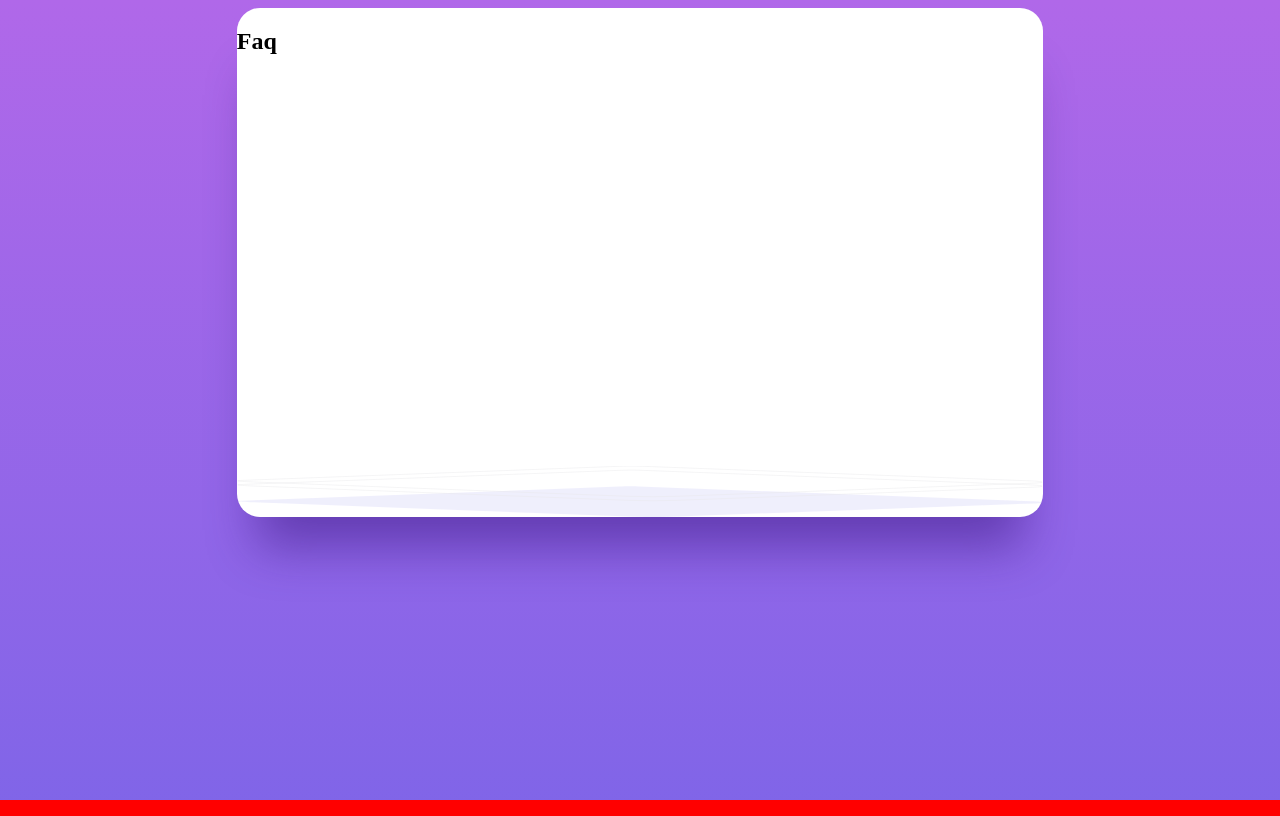
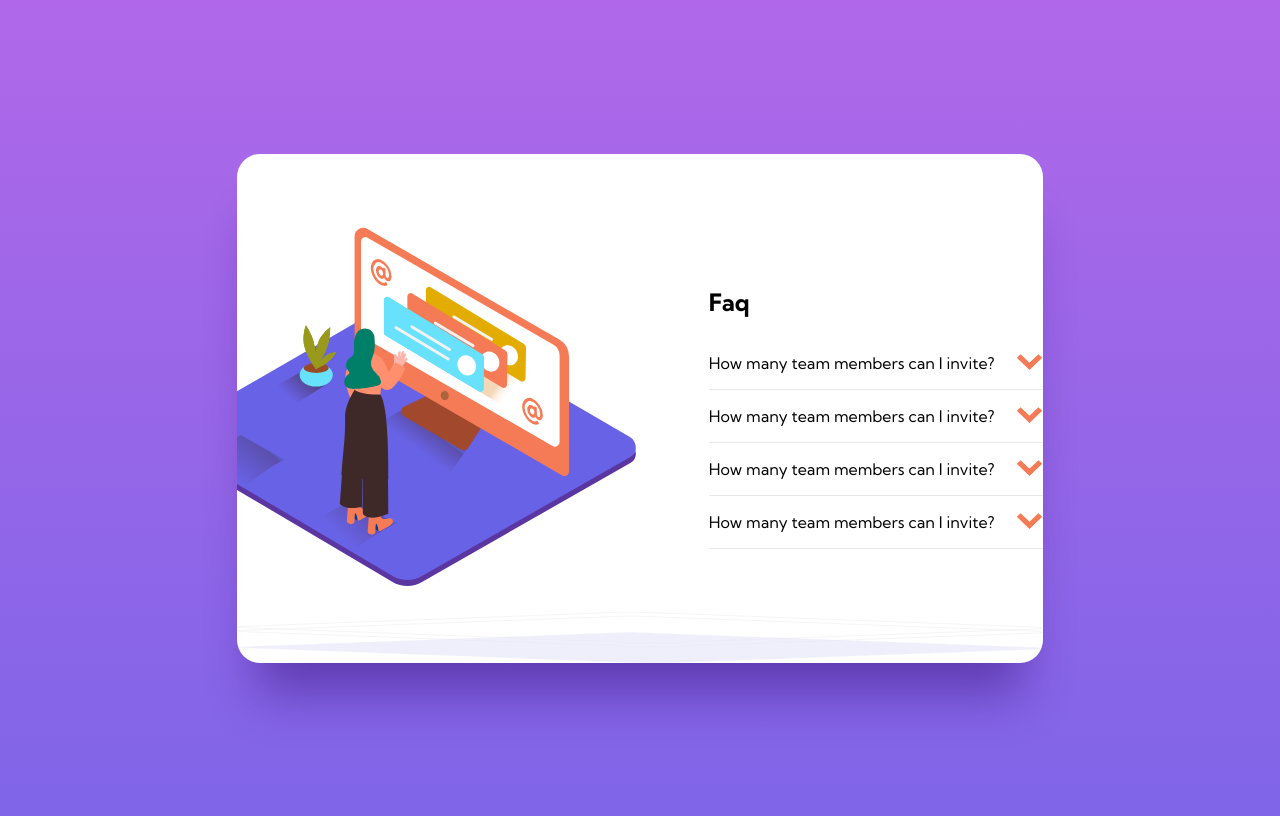
Before and after one commit to coureur12/faq-accordion-card-main, a plain HTML site: page index.html in a window 1280 px wide. Drawn offline with Linux system fonts and the light colour scheme.

Commit message:
second commit

```diff
--- a/index.html
+++ b/index.html
@@ -3,20 +3,56 @@
 <head>
   <meta charset="UTF-8">
   <meta name="viewport" content="width=device-width, initial-scale=1.0"> <!-- displays site properly based on user's device -->
-
+  <link rel="preconnect" href="https://fonts.googleapis.com">
+  <link rel="preconnect" href="https://fonts.gstatic.com" crossorigin>
+  <link href="https://fonts.googleapis.com/css2?family=Kumbh+Sans:wght@100;200;300;400;500;600;700;800;900&family=Poppins:ital,wght@0,100;0,200;0,300;0,400;0,500;0,600;0,700;0,800;0,900;1,100;1,200;1,300;1,400;1,500;1,600;1,700;1,800;1,900&display=swap" rel="stylesheet">
   <link rel="icon" type="image/png" sizes="32x32" href="./images/favicon-32x32.png">
   <link rel="stylesheet" href="style.css"></link>
+  <script src="index.js"></script>
   <title>Frontend Mentor | FAQ Accordion Card</title>
 
   <!-- Feel free to remove these styles or customise in your own stylesheet 👍 -->
 </head>
 <body>
 <main>
-  <div class="illustration"></div>
+  <div class="illustration-container">
+    <img src="./images/illustration-woman-online-desktop.svg">
+  </div>
   <section class="faq-section">
     <h1 class="title">Faq</h1>
     <div class="question-container">
-      <div class="question"></div>
+      <div class="question">
+        <div class="question-text-container">
+          <p class="text-question">How many team members can I invite?</p>
+          <img class="icon" src="./images/icon-arrow-down.svg">
+        </div>
+        <p class="text-answer">You can invite up to 2 additional users on the Free plan. There is no limit on
+          team members for the Premium plan.</p>
+      </div>
+      <div class="question">
+        <div class="question-text-container">
+          <p class="text-question">How many team members can I invite?</p>
+          <img class="icon" src="./images/icon-arrow-down.svg">
+        </div>
+        <p class="text-answer">You can invite up to 2 additional users on the Free plan. There is no limit on
+          team members for the Premium plan.</p>
+      </div>
+      <div class="question">
+        <div class="question-text-container">
+          <p class="text-question">How many team members can I invite?</p>
+          <img class="icon" src="./images/icon-arrow-down.svg">
+        </div>
+        <p class="text-answer">You can invite up to 2 additional users on the Free plan. There is no limit on
+          team members for the Premium plan.</p>
+      </div>
+      <div class="question">
+        <div class="question-text-container">
+          <p class="text-question">How many team members can I invite?</p>
+          <img class="icon" src="./images/icon-arrow-down.svg">
+        </div>
+        <p class="text-answer">You can invite up to 2 additional users on the Free plan. There is no limit on
+          team members for the Premium plan.</p>
+      </div>
     </div>
   </section>
 </main>
--- a/index.js
+++ b/index.js
@@ -0,0 +1,2 @@
+var questions = document.getElementsByClassName(".text-question");
+var answers = document.getElementsByClassName(".text-answer");
--- a/style.scss
+++ b/style.scss
@@ -4,11 +4,9 @@ body{
     background-image: linear-gradient(180deg, #B068E9 0%, #6463E7 100%);
     background-size: 100% 100vw;
     background-repeat: no-repeat;
-    display: flex;
-    justify-content: center;
-    align-items: center;
-    height: 100%;
-    background-color: red;
+    display: grid;
+    place-items: center;
+    height: 100vh;
 }
 main{
     background: #FFFFFF;
@@ -20,4 +18,30 @@ main{
     border-radius: 23px;
     width: 63.8%;
     height: 509px;
+    display: flex;
+    align-items: center;
+    font-family: 'Kumbh Sans';
+    overflow: hidden;
 }
+.illustration-container{
+    position: relative;
+    left: -9%;
+}
+.faq-section{
+    width: 50%;
+}
+.question{
+    border-bottom: 1px solid  #E8E8EA ;
+}
+.question-text-container{
+    display: flex;
+    align-items: center;
+    justify-content: space-between;
+}
+.text-answer{
+    display: none;
+}
+.icon{
+    width: 8%;
+    height: 4%;
+}
```
Also changed, not shown: style.css, 2 other files.
